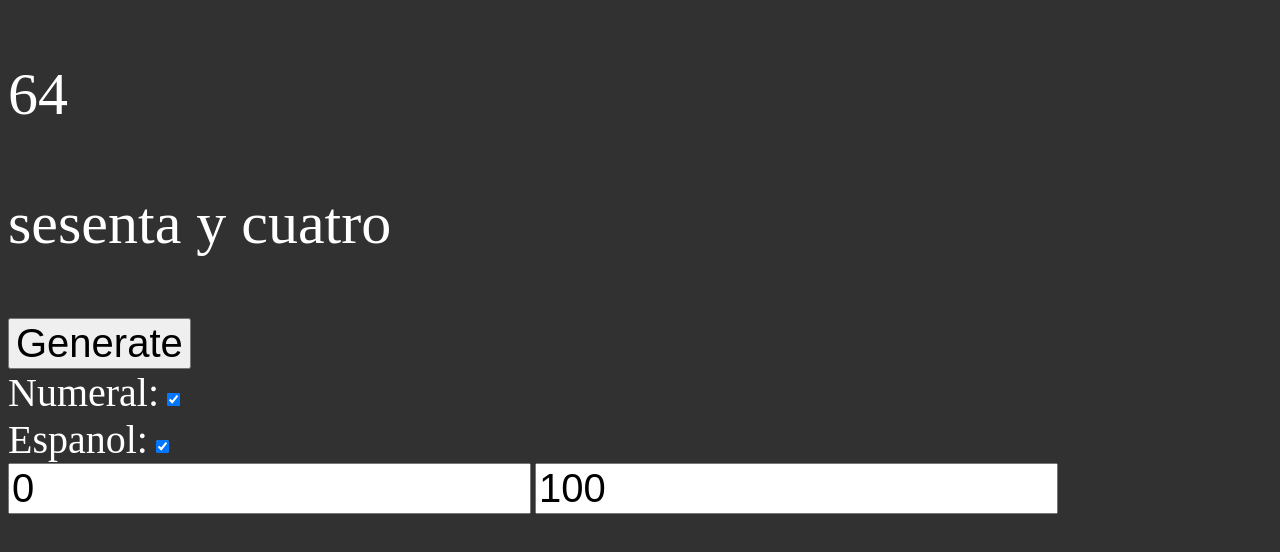
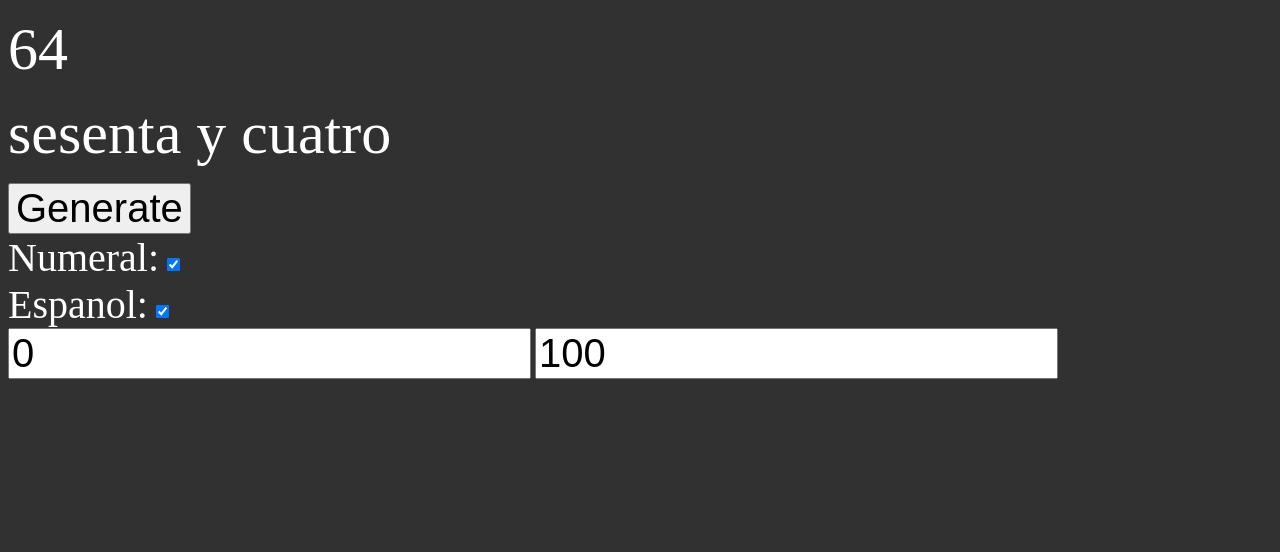
Before and after one commit to JayTheAxolotl/multilingual-rng, a plain HTML site: page index.html in a window 1280 px wide. Drawn offline with Linux system fonts and the light colour scheme.

Commit message:
Margin change

```diff
--- a/style.css
+++ b/style.css
@@ -10,6 +10,8 @@ body {
 p {
 	font-size: 60px;
 	color: white;
+	margin-top: 0.25em;
+	margin-bottom: 0.25em;
 }
 
 label {
```
